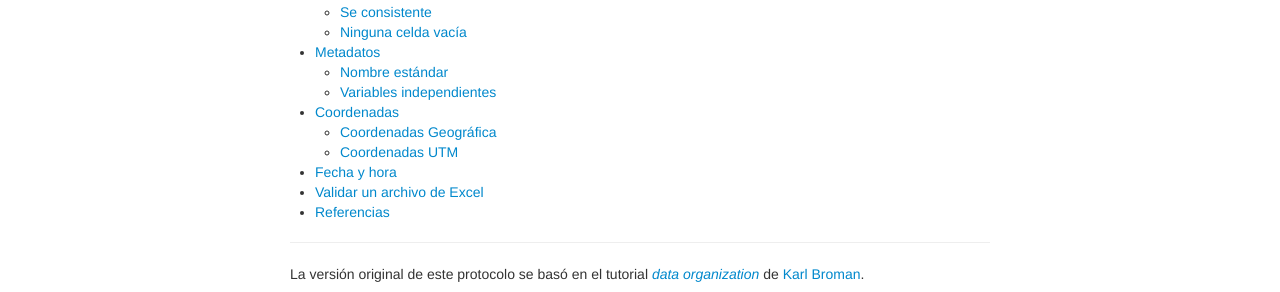
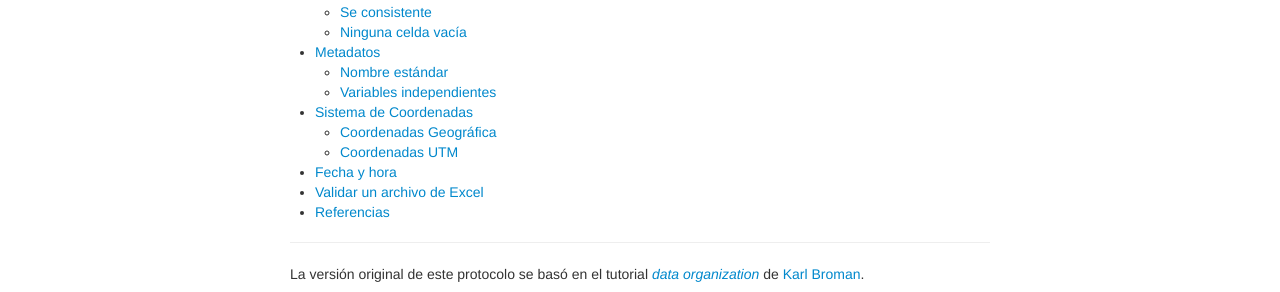
Before and after one commit to MaritzaB/datos_en_excel, a Jekyll site: the page built from index.md, in a window 1280 px wide. Shown: the part 330-622 px from the top of the page. Built offline with Jekyll 4.4.1, drawn with Linux system fonts in a browser that asks for light colours.

Commit message:
Corrige título de página _Sistema de Coordenadas_

```diff
--- a/index.md
+++ b/index.md
@@ -15,7 +15,7 @@ En [Conservación de Islas](https://islas.org.mx) seguimos este protocolo para g
 - [Metadatos](pages/metadatos.html)
     - [Nombre estándar](pages/standard_name.html)
     - [Variables independientes](pages/axis.html)
-- [Coordenadas](pages/coordenadas.html)
+- [Sistema de Coordenadas](pages/coordenadas.html)
     - [Coordenadas Geográfica](pages/geograficas.html)
     - [Coordenadas UTM](pages/utm.html)
 - [Fecha y hora](pages/tiempo.html)
```
